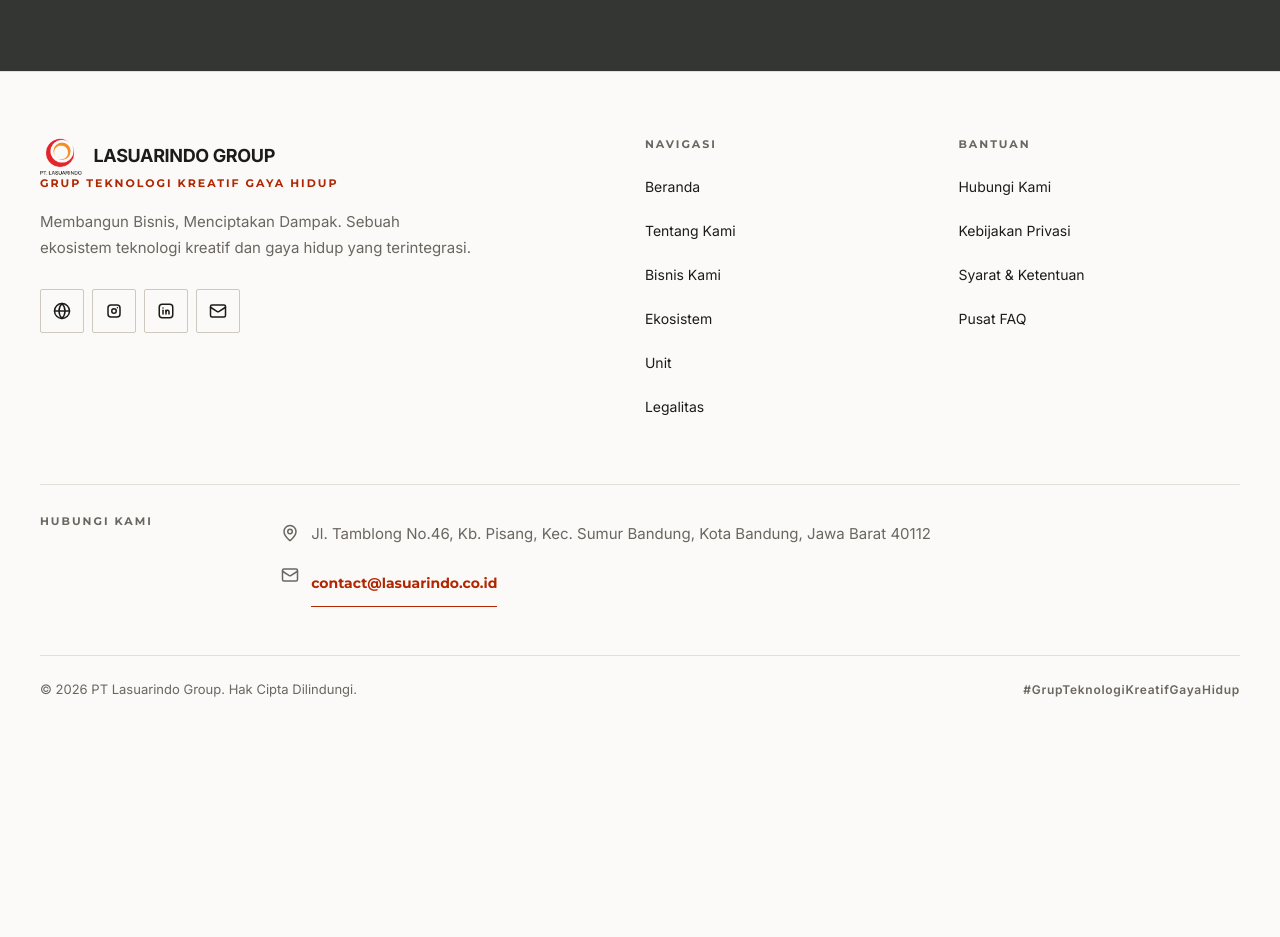
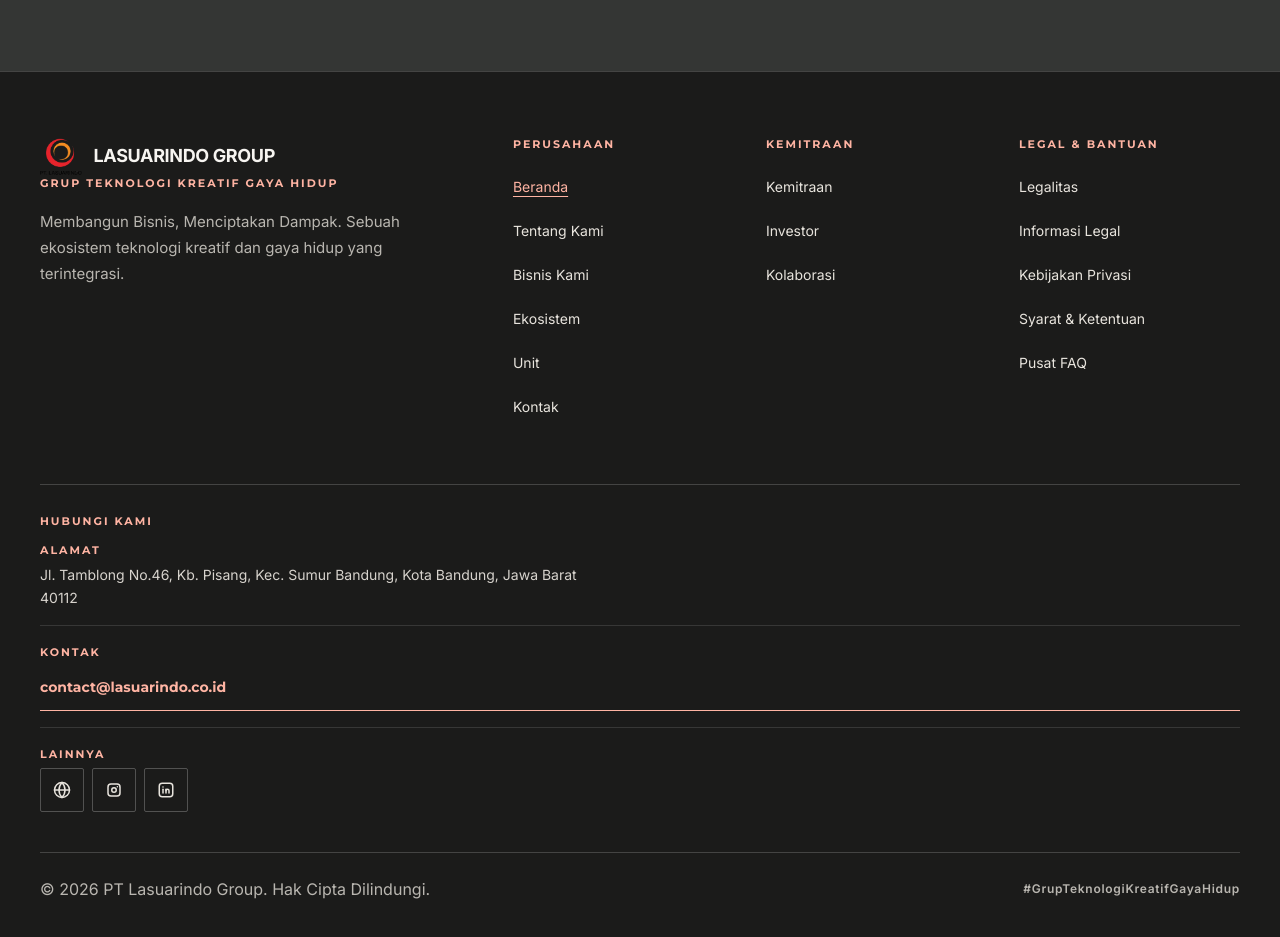
Before and after one commit to lasuarindo/lasuarindo.github.io, a React (Vite) app: page / in a window 1280 px wide. Shown: the part 6380-7317 px from the top of the page. Before the commit the page ends 7176 px from the top, so only its background shows below. Built offline with nearby package versions, Linux system fonts and the light colour scheme.

Commit message:
Group all footer routes and restore dark editorial footer

```diff
--- a/src/assets/css/editorial.css
+++ b/src/assets/css/editorial.css
@@ -327,8 +327,10 @@
 }
 
 .site-footer {
-  background: var(--color-paper);
-  color: var(--color-ink);
+  /* Light rules inside the dark footer; every child reuses `--rule`. */
+  --rule: 1px solid rgba(255, 255, 255, 0.18);
+  background: var(--color-ink);
+  color: #f7f5f1;
   border-top: var(--rule);
 }
 
@@ -339,7 +341,7 @@
   font-weight: 700;
   letter-spacing: 0.18em;
   text-transform: uppercase;
-  color: var(--color-muted);
+  color: var(--color-primary-fixed-dim);
 }
 
 .footer-list { display: flex; flex-direction: column; align-items: flex-start; }
@@ -350,24 +352,51 @@
   min-height: 44px;
   font-family: var(--font-body);
   font-size: 14px;
-  color: var(--color-ink);
+  color: #e8e4dd;
   text-decoration: none;
   transition: color 180ms ease;
 }
 
-.footer-link:hover {
-  color: var(--color-primary);
+.footer-link:hover,
+.footer-link[aria-current='page'] {
+  color: var(--color-primary-fixed-dim);
   text-decoration: underline;
   text-underline-offset: 4px;
 }
 
-.footer-row {
-  display: grid;
-  grid-template-columns: minmax(0, 190px) minmax(0, 1fr);
-  gap: clamp(24px, 4vw, 56px);
-  padding-top: 28px;
-  border-top: var(--rule);
+.footer-contact { border-top: var(--rule); padding-top: 28px; }
+.footer-contact__list { display: grid; gap: 18px; }
+
+.footer-contact__item {
+  display: flex;
+  flex-direction: column;
+  gap: 6px;
+  padding-bottom: 16px;
+  border-bottom: 1px solid rgba(255, 255, 255, 0.12);
 }
+
+.footer-contact__item:last-child { border-bottom: 0; padding-bottom: 0; }
+
+.footer-item-label {
+  font-family: var(--font-display);
+  font-size: 11px;
+  font-weight: 700;
+  letter-spacing: 0.18em;
+  text-transform: uppercase;
+  color: var(--color-primary-fixed-dim);
+}
+
+.footer-contact__value {
+  margin: 0;
+  max-width: 62ch;
+  font-family: var(--font-body);
+  font-size: 14px;
+  line-height: 1.6;
+  color: #d7d3cd;
+}
+
+.footer-email { color: var(--color-primary-fixed-dim); }
+.footer-email:hover { color: #f7f5f1; }
 
 .footer-legal {
   display: flex;
@@ -377,6 +406,7 @@
   gap: 10px 24px;
   padding-top: 24px;
   border-top: var(--rule);
+  color: #b9b6b0;
 }
 
 .social-button {
@@ -385,14 +415,17 @@
   justify-content: center;
   width: 44px;
   height: 44px;
-  border: 1px solid var(--color-line-strong);
+  border: 1px solid rgba(255, 255, 255, 0.24);
   border-radius: 2px;
-  color: var(--color-ink);
+  color: #e8e4dd;
   text-decoration: none;
   transition: border-color 180ms ease, color 180ms ease;
 }
 
-.social-button:hover { border-color: var(--color-primary); color: var(--color-primary); }
+.social-button:hover {
+  border-color: var(--color-primary-fixed-dim);
+  color: var(--color-primary-fixed-dim);
+}
 
 .footer-gallery { display: grid; grid-template-columns: repeat(6, minmax(0, 1fr)); gap: 4px; }
 .footer-gallery img {
@@ -416,7 +449,6 @@
 
 @media (max-width: 860px) {
   .footer-gallery { grid-template-columns: repeat(3, minmax(0, 1fr)); }
-  .footer-row { grid-template-columns: 1fr; gap: 16px; }
 }
 
 @media (max-width: 520px) {
--- a/src/components/layout/Footer.jsx
+++ b/src/components/layout/Footer.jsx
@@ -7,10 +7,11 @@ import { useStrings } from '@/i18n/useStrings';
 import idCommon from '@/i18n/locales/id/common.json';
 import enCommon from '@/i18n/locales/en/common.json';
 import { company, formatAddress } from '@/data/company';
-import { footerHelp, footerNav } from '@/data/navigation';
+import { footerGroups, isNavActive } from '@/data/navigation';
 import { paths } from '@/app/paths';
 
 const YEAR = new Date().getFullYear();
+const OTHER_CHANNELS = company.social.filter((item) => item.icon !== 'mail');
 
 function SocialButton({ label, url, icon }) {
   return (
@@ -36,9 +37,9 @@ export function Footer() {
   return (
     <footer className="site-footer">
       {gallery.length > 0 && (
-        <div className="border-b border-[var(--color-line)] py-10">
+        <div className="border-b border-[rgba(255,255,255,0.18)] py-10">
           <div className="wrap">
-            <p className="eyebrow">{t.footer.creativeEcosystem}</p>
+            <p className="eyebrow eyebrow--light">{t.footer.creativeEcosystem}</p>
             <div className="footer-gallery">
               {gallery.map((src) => (
                 <img key={src} src={src} alt="" loading="lazy" />
@@ -49,68 +50,72 @@ export function Footer() {
       )}
 
       <div className="wrap pt-16 pb-24">
-        <div className="grid grid-cols-1 gap-12 lg:grid-cols-[minmax(0,1fr)_minmax(0,1.1fr)] lg:gap-16">
+        <div className="grid grid-cols-1 gap-12 lg:grid-cols-[minmax(0,0.9fr)_minmax(0,1.6fr)] lg:gap-16">
           <div>
             <div className="flex items-center gap-3">
               <img src={logoImg} alt="Lasuarindo" className="h-10 w-auto" />
-              <span className="font-[var(--font-display)] text-[18px] font-bold tracking-[-0.02em] text-[var(--color-ink)]">
+              <span className="font-[var(--font-display)] text-[18px] font-bold tracking-[-0.02em] text-[#f7f5f1]">
                 LASUARINDO GROUP
               </span>
             </div>
-            <p className="eyebrow mb-3 mt-5">{t.footer.brandSubline}</p>
-            <p className="prose max-w-[46ch]">{t.footer.tagline}</p>
-            <div className="social-row mt-7">
-              {company.social.map((item) => (
-                <SocialButton key={item.label} label={item.label} url={item.url} icon={item.icon} />
-              ))}
-            </div>
+            <p className="eyebrow eyebrow--light mb-3 mt-5">{t.footer.brandSubline}</p>
+            <p className="prose prose--light max-w-[46ch]">{t.footer.tagline}</p>
           </div>
 
-          <div className="grid grid-cols-2 gap-8">
-            <div>
-              <h2 className="footer-heading">{t.footer.navigation}</h2>
-              <div className="footer-list">
-                {footerNav.map((item) => (
-                  <Link key={item.href} to={item.href} className="footer-link">
-                    {t(item.labelKey)}
-                  </Link>
-                ))}
+          <div className="grid grid-cols-2 gap-x-8 gap-y-10 sm:grid-cols-3">
+            {footerGroups.map((group) => (
+              <div key={group.labelKey}>
+                <h2 className="footer-heading">{t(group.labelKey)}</h2>
+                <div className="footer-list">
+                  {group.items.map((item) => {
+                    const active = isNavActive(pathname, item.href);
+                    return (
+                      <Link
+                        key={item.href}
+                        to={item.href}
+                        aria-current={active ? 'page' : undefined}
+                        className="footer-link"
+                      >
+                        {t(item.labelKey)}
+                      </Link>
+                    );
+                  })}
+                </div>
               </div>
+            ))}
+          </div>
+        </div>
+
+        <div className="footer-contact mt-14">
+          <h2 className="footer-heading">{t.footer.contactUs}</h2>
+          <div className="footer-contact__list">
+            <div className="footer-contact__item">
+              <span className="footer-item-label">{t.footer.address}</span>
+              <p className="footer-contact__value">{formatAddress()}</p>
             </div>
-            <div>
-              <h2 className="footer-heading">{t.footer.help}</h2>
-              <div className="footer-list">
-                {footerHelp.map((item) => (
-                  <Link key={item.href} to={item.href} className="footer-link">
-                    {t(item.labelKey)}
-                  </Link>
+            <div className="footer-contact__item">
+              <span className="footer-item-label">{t.nav.contact}</span>
+              <a
+                href={`mailto:${company.email}`}
+                className="link-arrow link-arrow--light footer-email"
+              >
+                {company.email}
+              </a>
+            </div>
+            <div className="footer-contact__item">
+              <span className="footer-item-label">{t.footer.more}</span>
+              <div className="social-row footer-contact__socials">
+                {OTHER_CHANNELS.map((item) => (
+                  <SocialButton key={item.label} label={item.label} url={item.url} icon={item.icon} />
                 ))}
               </div>
             </div>
           </div>
         </div>
 
-        <div className="footer-row mt-14">
-          <h2 className="footer-heading">{t.footer.contactUs}</h2>
-          <ul className="footer-list">
-            <li className="flex items-start gap-3 py-2">
-              <Icon name="location_on" size={18} className="mt-[3px] text-[var(--color-muted)]" />
-              <span className="prose">{formatAddress()}</span>
-            </li>
-            <li className="flex items-start gap-3 py-2">
-              <Icon name="mail" size={18} className="mt-[3px] text-[var(--color-muted)]" />
-              <a href={`mailto:${company.email}`} className="link-arrow">
-                {company.email}
-              </a>
-            </li>
-          </ul>
-        </div>
-
         <div className="footer-legal mt-10">
-          <span className="font-[var(--font-body)] text-[13px] text-[var(--color-muted)]">
-            © {YEAR} {t.footer.copyright}
-          </span>
-          <span className="font-[var(--font-display)] text-[12px] font-semibold tracking-[0.06em] text-[var(--color-muted)]">
+          <span>© {YEAR} {t.footer.copyright}</span>
+          <span className="font-[var(--font-display)] text-[12px] font-semibold tracking-[0.06em]">
             {t.footer.hashtag}
           </span>
         </div>
--- a/src/data/navigation.js
+++ b/src/data/navigation.js
@@ -8,7 +8,7 @@
  * /licence is reached from the footer, /about-us and /legal (not the header).
  */
 
-import { paths } from '@/app/paths';
+import { engagementLinks, paths } from '@/app/paths';
 
 export const mainNav = [
   { labelKey: 'nav.home', href: paths.home, icon: 'home' },
@@ -21,20 +21,30 @@ export const mainNav = [
 
 export const ctaLink = { labelKey: 'nav.cta', href: paths.contact };
 
-export const footerNav = [
-  { labelKey: 'nav.home', href: paths.home },
-  { labelKey: 'nav.about', href: paths.about },
-  { labelKey: 'nav.businesses', href: paths.businesses },
-  { labelKey: 'nav.ecosystems', href: paths.ecosystems },
-  { labelKey: 'nav.units', href: paths.units },
-  { labelKey: 'footer.licence', href: paths.licence },
-];
-
-export const footerHelp = [
-  { labelKey: 'footer.contactUs', href: paths.contact },
-  { labelKey: 'footer.privacyPolicy', href: paths.privacy },
-  { labelKey: 'footer.terms', href: paths.terms },
-  { labelKey: 'footer.faq', href: paths.faq },
+/**
+ * Footer navigation is grouped by intent and covers every registered
+ * top-level route (dynamic detail pages stay reachable from their parent).
+ * Labels are locale keys; destinations come only from `app/paths`.
+ */
+export const footerGroups = [
+  {
+    labelKey: 'footer.group.company',
+    items: mainNav.map(({ labelKey, href }) => ({ labelKey, href })),
+  },
+  {
+    labelKey: 'footer.group.partnership',
+    items: Object.values(engagementLinks).map(({ labelKey, to }) => ({ labelKey, href: to })),
+  },
+  {
+    labelKey: 'footer.group.legal',
+    items: [
+      { labelKey: 'footer.licence', href: paths.licence },
+      { labelKey: 'footer.legalInfo', href: paths.legal },
+      { labelKey: 'footer.privacyPolicy', href: paths.privacy },
+      { labelKey: 'footer.terms', href: paths.terms },
+      { labelKey: 'footer.faq', href: paths.faq },
+    ],
+  },
 ];
 
 /**
--- a/src/i18n/locales/en/common.json
+++ b/src/i18n/locales/en/common.json
@@ -16,6 +16,14 @@
     "navigation": "Navigation",
     "licence": "Licensing",
     "help": "Help",
+    "legalInfo": "Legal Information",
+    "address": "Address",
+    "more": "More",
+    "group": {
+      "company": "Company",
+      "partnership": "Partnership",
+      "legal": "Legal & Help"
+    },
     "privacyPolicy": "Privacy Policy",
     "terms": "Terms & Conditions",
     "faq": "FAQ Center",
--- a/src/i18n/locales/id/common.json
+++ b/src/i18n/locales/id/common.json
@@ -16,6 +16,14 @@
     "navigation": "Navigasi",
     "licence": "Legalitas",
     "help": "Bantuan",
+    "legalInfo": "Informasi Legal",
+    "address": "Alamat",
+    "more": "Lainnya",
+    "group": {
+      "company": "Perusahaan",
+      "partnership": "Kemitraan",
+      "legal": "Legal & Bantuan"
+    },
     "privacyPolicy": "Kebijakan Privasi",
     "terms": "Syarat & Ketentuan",
     "faq": "Pusat FAQ",
```
